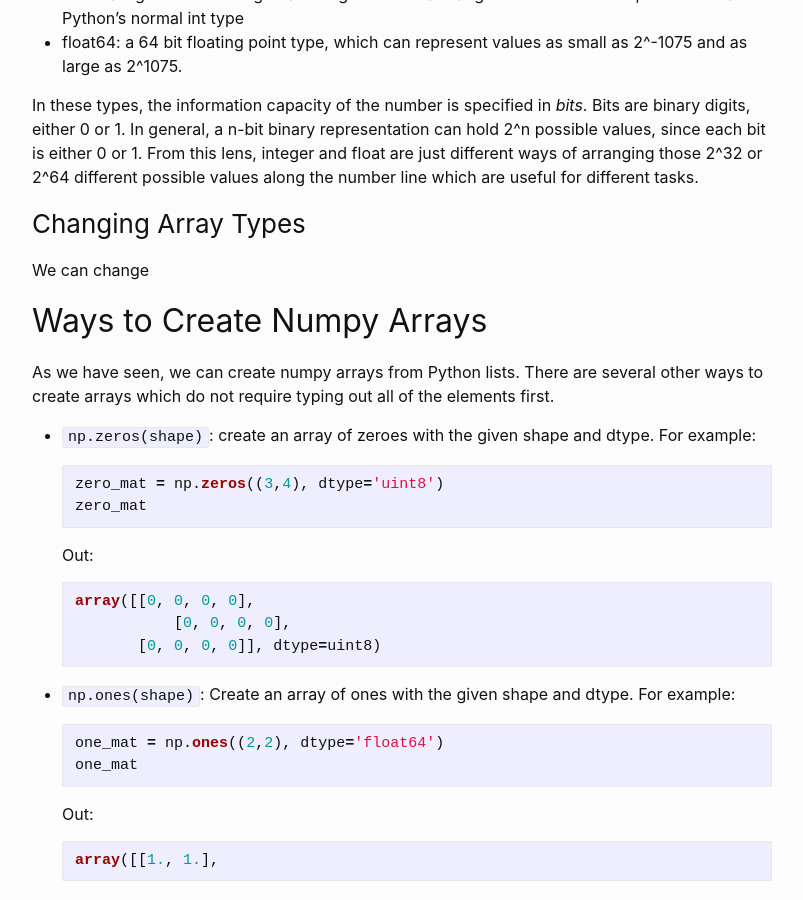
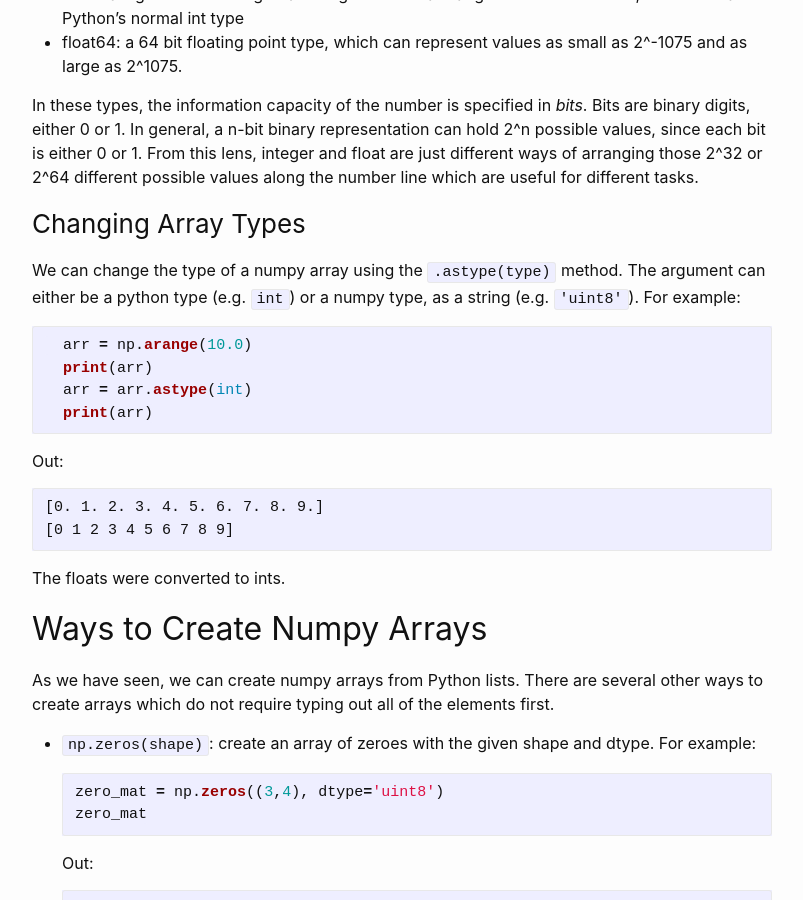
Before and after one commit to samgoree/data-science-notes, a Jekyll site: the page built from _chapters/Numpy.md, in a window 1280 px wide and 900 px high, scrolled down 11412 px. Shown: the whole window, without its empty margins (238-1041 px from the left). Built offline with Jekyll 4.4.1, drawn with Linux system fonts in a browser that asks for light colours.

Commit message:
fix missing content in numpy

````diff
--- a/_chapters/Numpy.md
+++ b/_chapters/Numpy.md
@@ -456,7 +456,22 @@ In these types, the information capacity of the number is specified in *bits*. B
 
 ### Changing Array Types
 
-We can change
+We can change the type of a numpy array using the `.astype(type)` method. The argument can either be a python type (e.g. `int`) or a numpy type, as a string (e.g. `'uint8'`). For example:
+
+```python
+  arr = np.arange(10.0)
+  print(arr)
+  arr = arr.astype(int)
+  print(arr)
+```
+
+Out:
+```
+[0. 1. 2. 3. 4. 5. 6. 7. 8. 9.]
+[0 1 2 3 4 5 6 7 8 9]
+```
+
+The floats were converted to ints.
 
 ## Ways to Create Numpy Arrays
 
````
